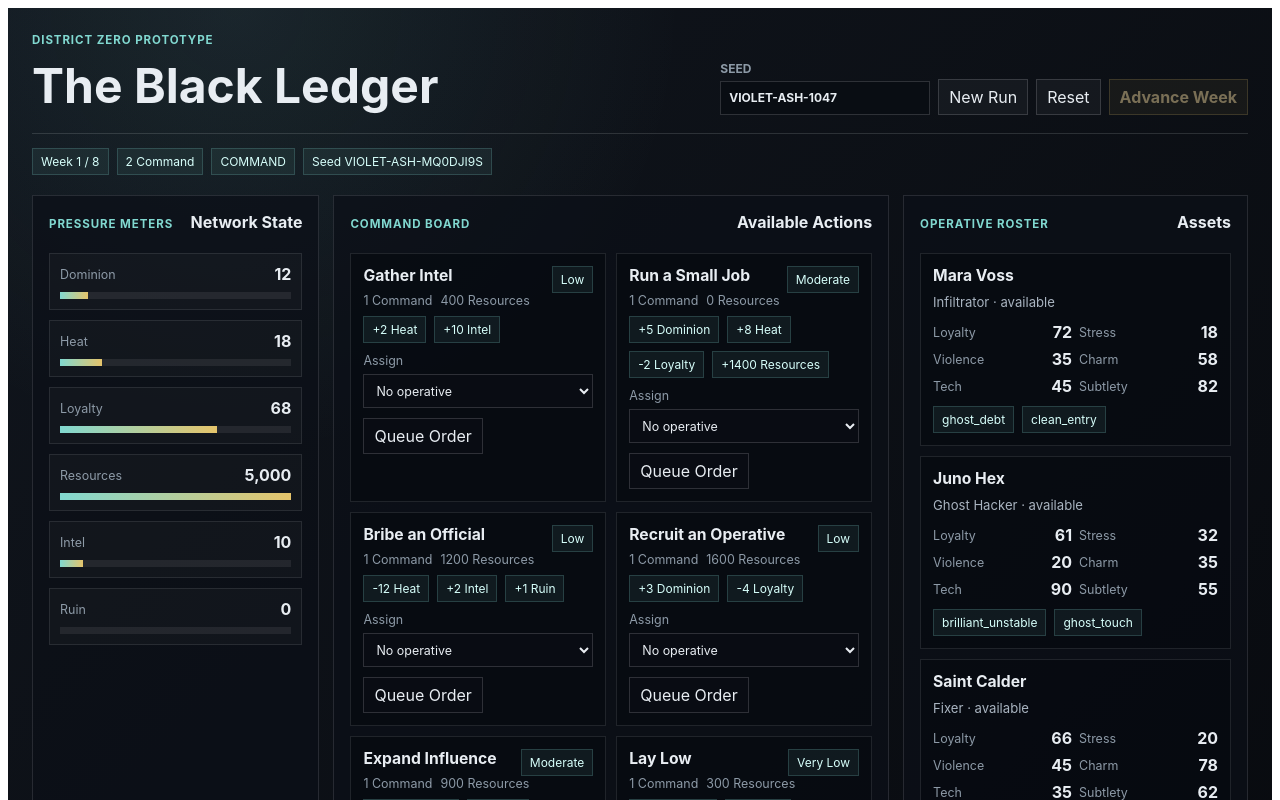
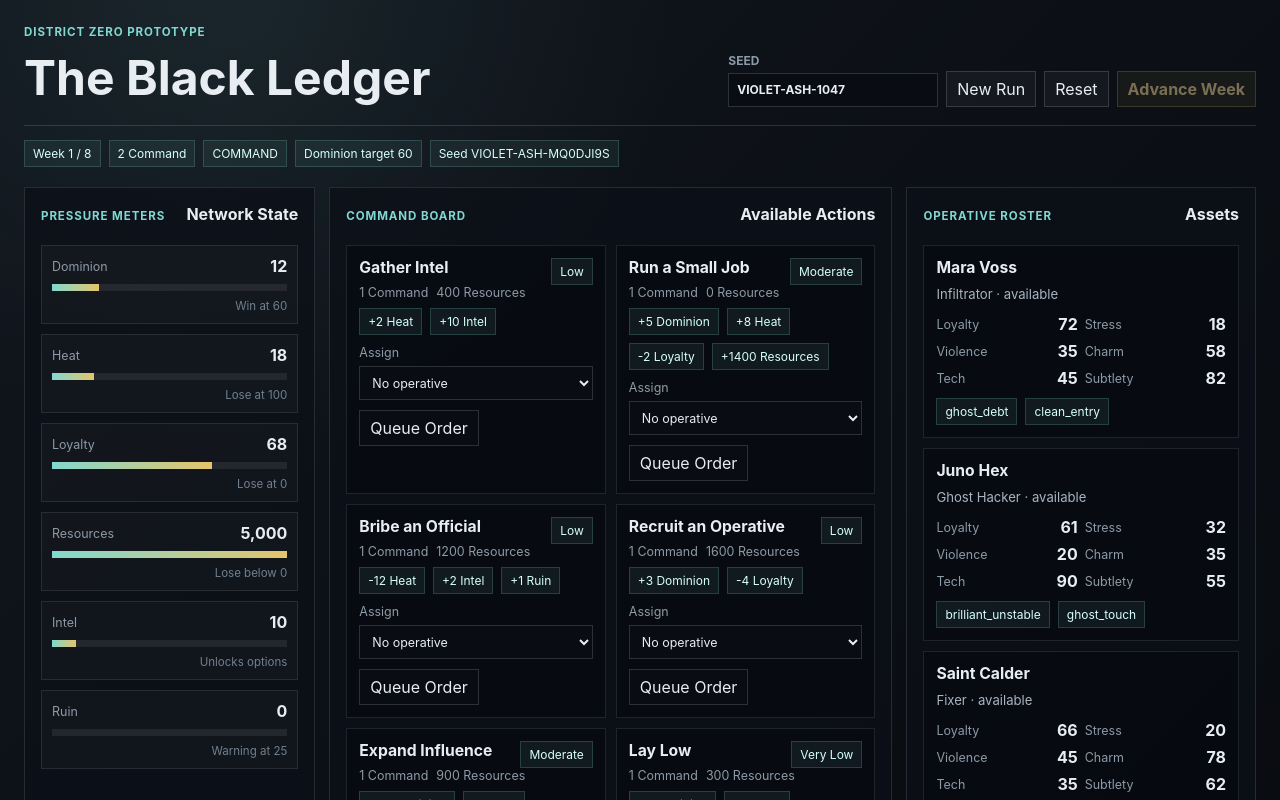
Before and after one commit to jeremyaaron/haunted-apex, an Angular app: page / in a window 1280 px wide. Shown: the top 800 px of the page. Built offline with nearby package versions, Linux system fonts and the light colour scheme.

Commit message:
feat: add dominion pressure target display and update pressure status logic

```diff
--- a/src/app/app.html
+++ b/src/app/app.html
@@ -27,6 +27,7 @@
     <span>Week {{ game.state().week }} / {{ game.state().maxWeeks }}</span>
     <span>{{ game.commandPointsRemaining() }} Command</span>
     <span>{{ game.state().phase }}</span>
+    <span>Dominion target 60</span>
     <span>Seed {{ game.state().seed }}</span>
     @if (game.state().gameOver; as gameOver) {
       <span class="danger">{{ gameOver.result }}: {{ gameOver.reason }}</span>
@@ -49,6 +50,9 @@
             </div>
             <div class="meter" aria-hidden="true">
               <div class="meter-fill" [style.width.%]="pressure.meterValue"></div>
+            </div>
+            <div class="pressure-target">
+              <span>{{ pressure.targetLabel }}</span>
             </div>
           </div>
         }
--- a/src/app/app.scss
+++ b/src/app/app.scss
@@ -207,6 +207,10 @@ p {
   border-color: rgba(255, 113, 113, 0.55);
 }
 
+.pressure-row.critical .meter-fill {
+  background: linear-gradient(90deg, #81d8d0, #e5c46b, #ff7d6e);
+}
+
 .pressure-copy {
   display: flex;
   align-items: center;
@@ -231,6 +235,13 @@ dt {
 .meter-fill {
   height: 100%;
   background: linear-gradient(90deg, #81d8d0, #e5c46b);
+}
+
+.pressure-target {
+  display: flex;
+  justify-content: flex-end;
+  color: #71808f;
+  font-size: 0.72rem;
 }
 
 .action-grid {
--- a/src/app/app.ts
+++ b/src/app/app.ts
@@ -37,6 +37,7 @@ export class App {
       displayValue: this.formatPressureValue(id, this.game.state().pressures[id]),
       meterValue: this.getPressureMeterValue(id, this.game.state().pressures[id]),
       status: this.getPressureStatus(id, this.game.state().pressures[id]),
+      targetLabel: this.getPressureTargetLabel(id),
     })),
   );
 
@@ -171,14 +172,26 @@ export class App {
   }
 
   private getPressureMeterValue(id: PressureId, value: number): number {
+    if (id === 'dominion') {
+      return Math.max(0, Math.min(100, Math.round((value / 60) * 100)));
+    }
+
     if (id === 'resources') {
       return Math.max(0, Math.min(100, Math.round((value / 5000) * 100)));
+    }
+
+    if (id === 'ruin') {
+      return Math.max(0, Math.min(100, Math.round((value / 25) * 100)));
     }
 
     return Math.max(0, Math.min(100, value));
   }
 
   private getPressureStatus(id: PressureId, value: number): 'stable' | 'warning' | 'critical' {
+    if (id === 'dominion') {
+      return value >= 60 ? 'critical' : value >= 45 ? 'warning' : 'stable';
+    }
+
     if (id === 'heat') {
       return value >= 80 ? 'critical' : value >= 60 ? 'warning' : 'stable';
     }
@@ -192,10 +205,27 @@ export class App {
     }
 
     if (id === 'ruin') {
-      return value >= 60 ? 'critical' : value >= 30 ? 'warning' : 'stable';
+      return value >= 50 ? 'critical' : value >= 25 ? 'warning' : 'stable';
     }
 
     return 'stable';
+  }
+
+  private getPressureTargetLabel(id: PressureId): string {
+    switch (id) {
+      case 'dominion':
+        return 'Win at 60';
+      case 'heat':
+        return 'Lose at 100';
+      case 'loyalty':
+        return 'Lose at 0';
+      case 'resources':
+        return 'Lose below 0';
+      case 'intel':
+        return 'Unlocks options';
+      case 'ruin':
+        return 'Warning at 25';
+    }
   }
 
   private isSpecialCost(cost: EventChoiceDefinition['cost']): cost is SpecialCost {
--- a/src/styles.scss
+++ b/src/styles.scss
@@ -1 +1,17 @@
-/* You can add global styles to this file, and also import other style files */
+html,
+body {
+  min-height: 100%;
+  margin: 0;
+  background: #080a0f;
+}
+
+body {
+  overflow-x: hidden;
+}
+
+button,
+input,
+select,
+textarea {
+  font: inherit;
+}
```
Also changed, not shown: 1 other file (tests, documents, lock files or other folders).
